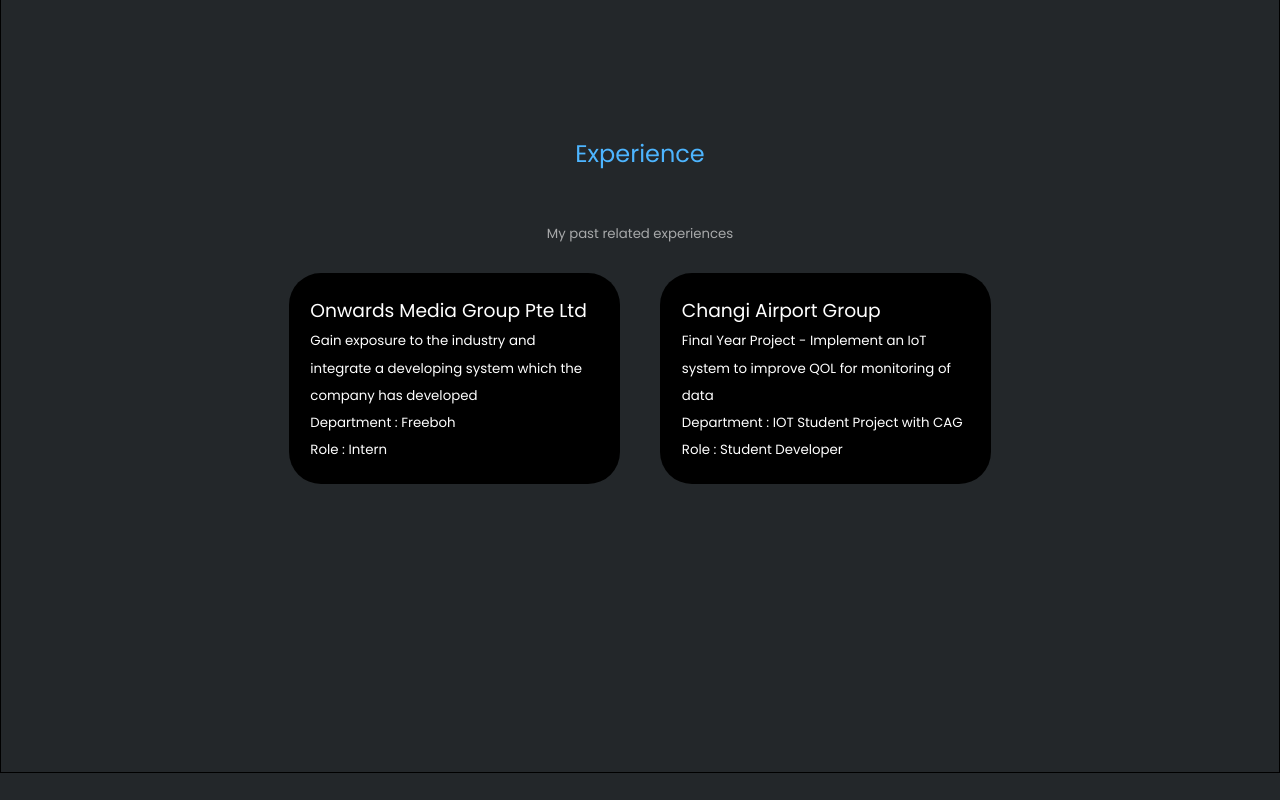
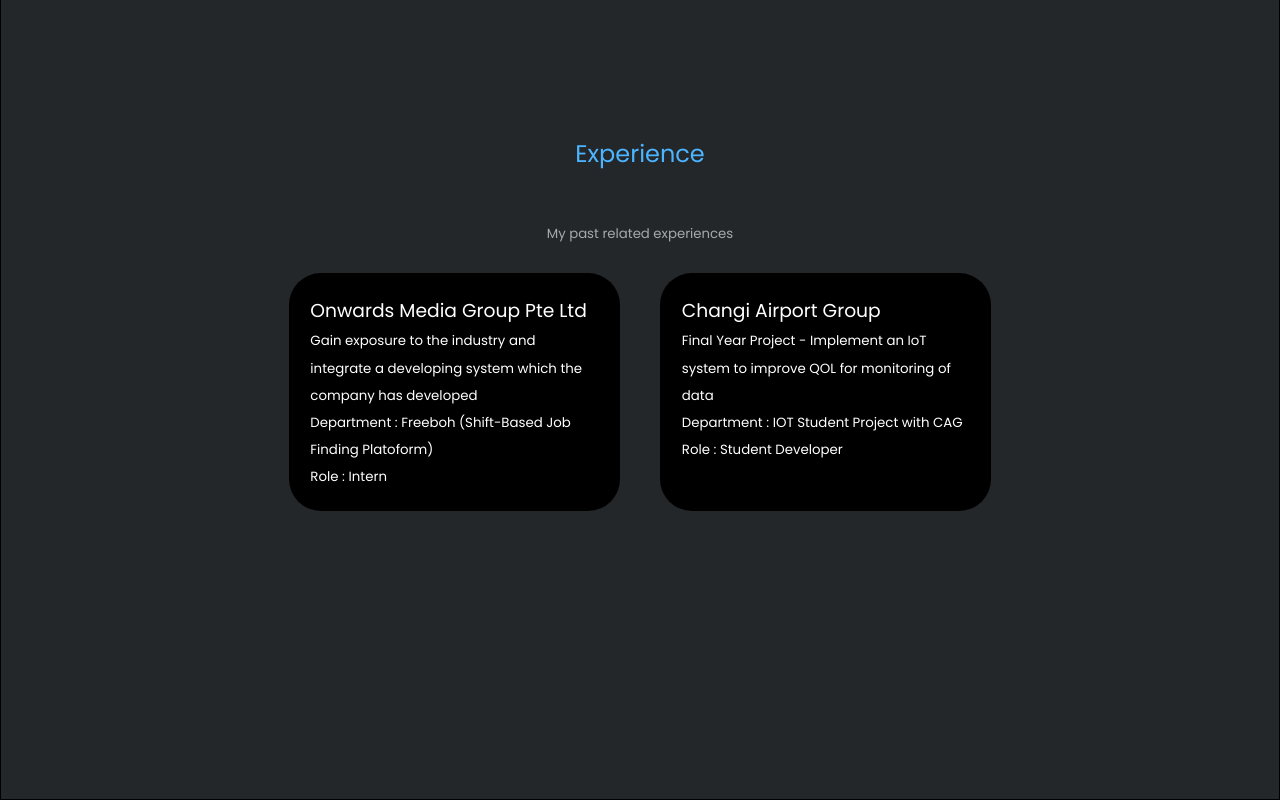
Before and after one commit to yaohong6782/yaohong6782.github.io, a React (Create React App) app: page / in a window 1280 px wide. Shown: the part 3623-4423 px from the top of the page. Before the commit the page ends 4396 px from the top, so only its background shows below. Built offline with nearby package versions, Linux system fonts and the light colour scheme.

Commit message:
minor edits on experience and hosting

```diff
--- a/package.json
+++ b/package.json
@@ -16,12 +16,12 @@
     "web-vitals": "^2.1.4"
   },
   "scripts": {
-    "predeploy": "npm run build",
-    "deploy": "gh-pages -b master -d build",
     "start": "react-scripts start",
     "build": "react-scripts build",
     "test": "react-scripts test",
-    "eject": "react-scripts eject"
+    "eject": "react-scripts eject",
+    "predeploy": "npm run build",
+    "deploy": "gh-pages -d build"
   },
   "eslintConfig": {
     "extends": [
--- a/src/components/body/Experience/Experience.js
+++ b/src/components/body/Experience/Experience.js
@@ -9,7 +9,7 @@
       exp: "Onwards Media Group Pte Ltd",
       objective:
         "Gain exposure to the industry and integrate a developing system which the company has developed",
-      department: "Freeboh",
+      department: "Freeboh (Shift-Based Job Finding Platoform)",
       role: "Intern",
     },
     {
```
